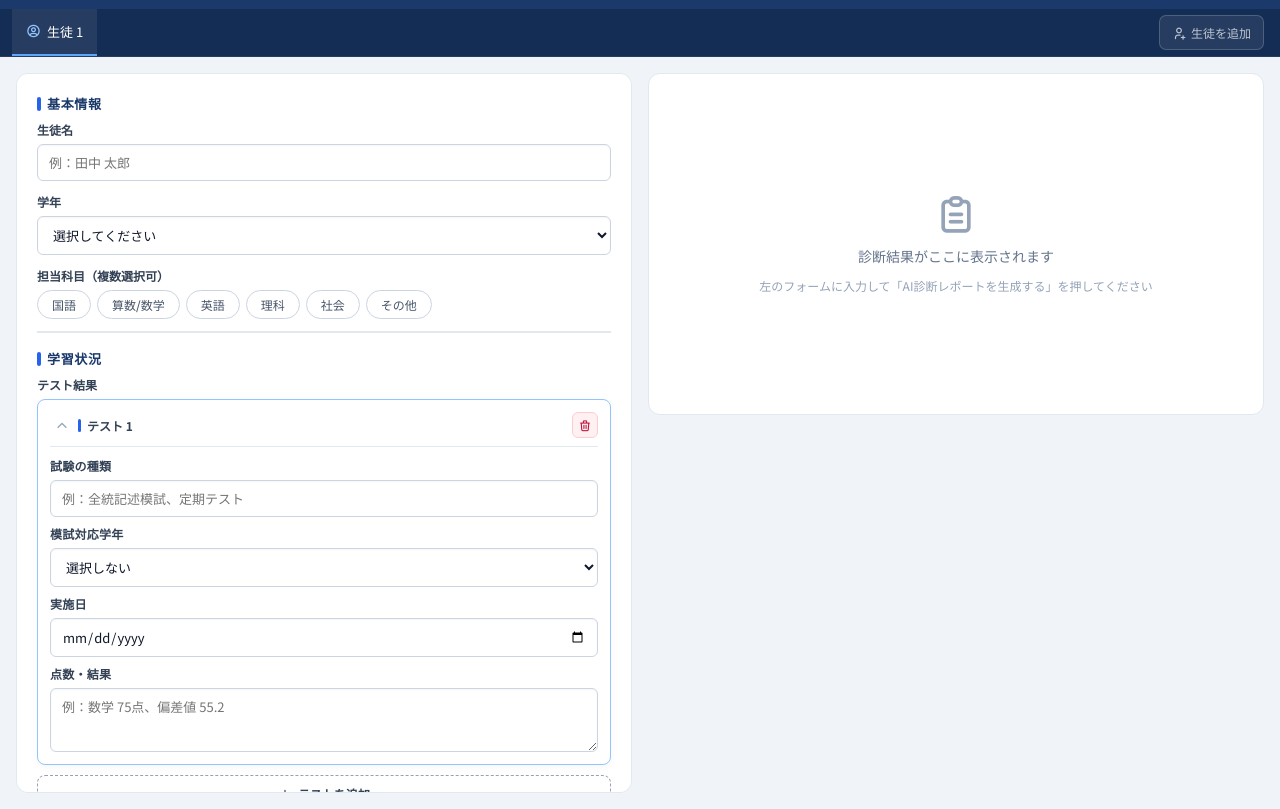
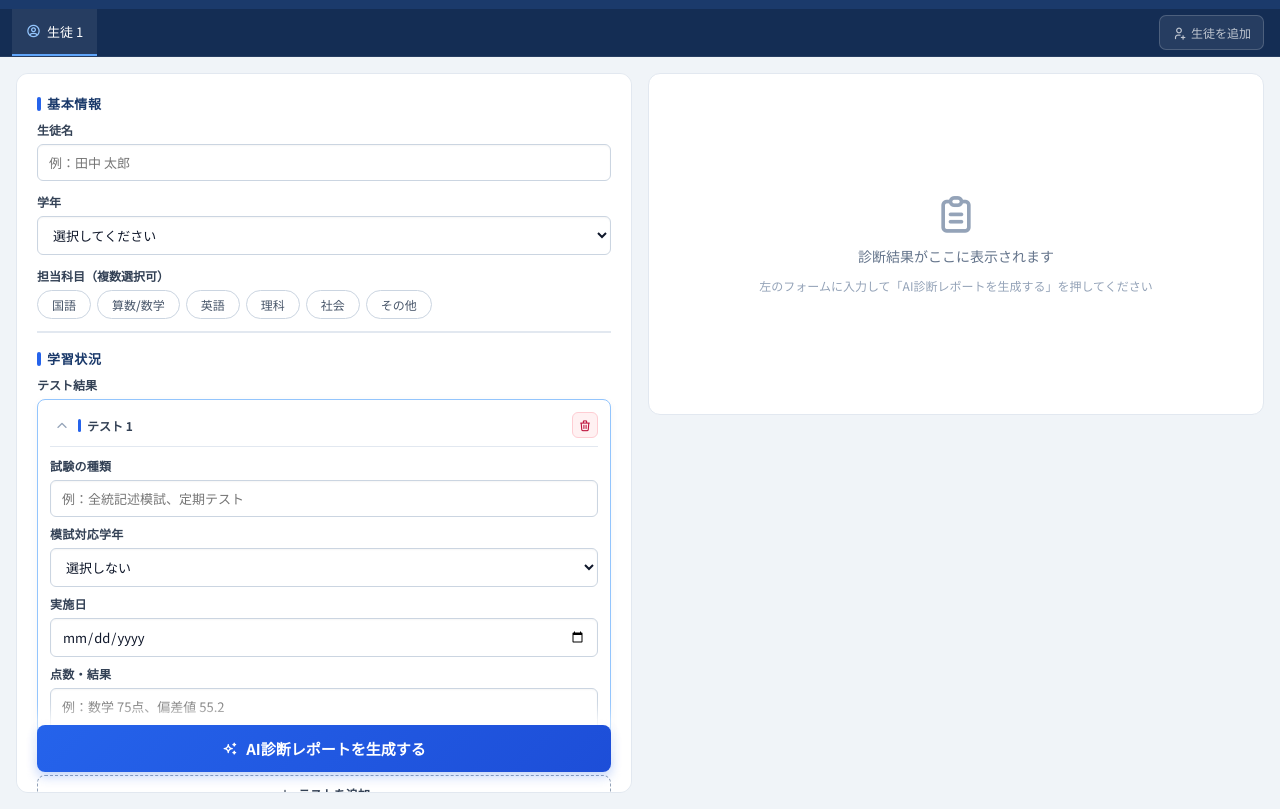
Before and after one commit to a15781583-pixel/teachers, a plain HTML site: page index.html in a window 1280 px wide. Shown: the part 65-874 px from the top of the page. Drawn offline with Linux system fonts and the light colour scheme.

Commit message:
Update css-tea.css

```diff
--- a/css-tea.css
+++ b/css-tea.css
@@ -899,3 +899,49 @@ body {
     grid-template-columns: 1fr;
   }
 }
+
+/* ===========================
+   生成ボタンのSticky（下部固定）化
+=========================== */
+.gen-btn {
+  width: 100%;
+  margin-top: 20px;
+  padding: 13px 16px;
+  background: linear-gradient(135deg, #2563eb 0%, #1d4ed8 100%);
+  color: #ffffff;
+  border: none;
+  border-radius: 8px;
+  font-size: 15px;
+  font-weight: 700;
+  font-family: 'Noto Sans JP', sans-serif;
+  cursor: pointer;
+  display: flex;
+  align-items: center;
+  justify-content: center;
+  gap: 8px;
+  transition: all 0.2s ease;
+
+  /* --- Sticky固定用の設定 --- */
+  position: sticky;
+  bottom: 0px; /* パネル下端に固定 */
+  z-index: 10;
+  /* ボタン裏の文字が透けないよう、白いグラデーション影でカバー */
+  box-shadow: 0 -12px 16px rgba(255, 255, 255, 0.9), 0 4px 12px rgba(37, 99, 235, 0.3);
+}
+
+.gen-btn:hover {
+  background: linear-gradient(135deg, #1d4ed8 0%, #1e40af 100%);
+  box-shadow: 0 -12px 16px rgba(255, 255, 255, 0.9), 0 6px 16px rgba(37, 99, 235, 0.4);
+  transform: translateY(-1px);
+}
+
+.gen-btn:active {
+  transform: translateY(0);
+}
+
+.gen-btn:disabled {
+  background: #94a3b8;
+  box-shadow: none;
+  cursor: not-allowed;
+  transform: none;
+}
```
